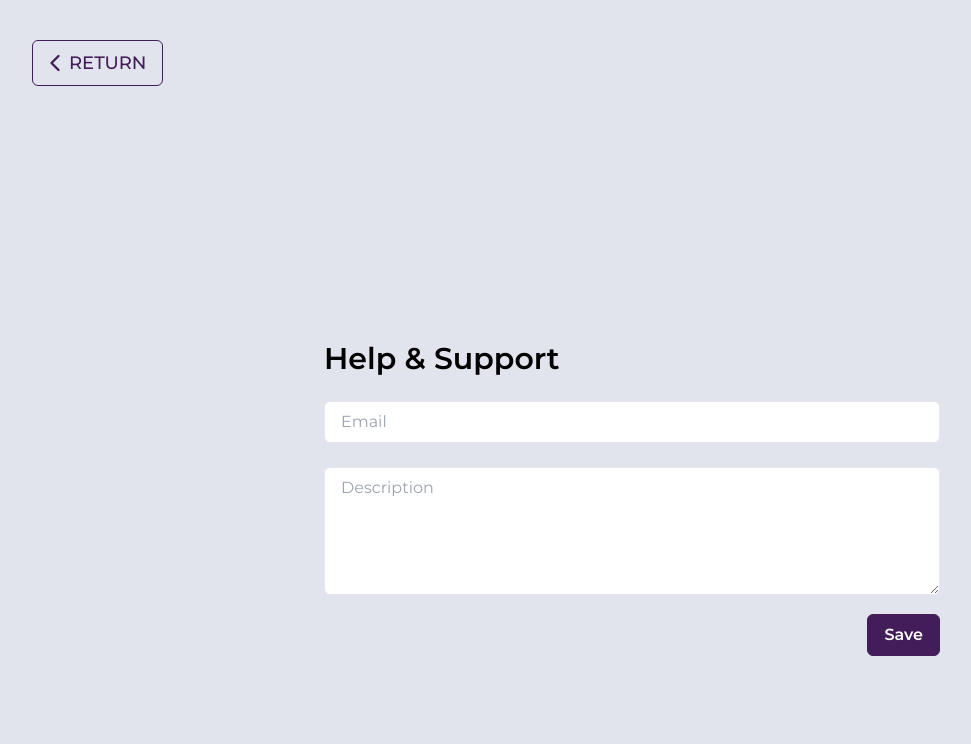
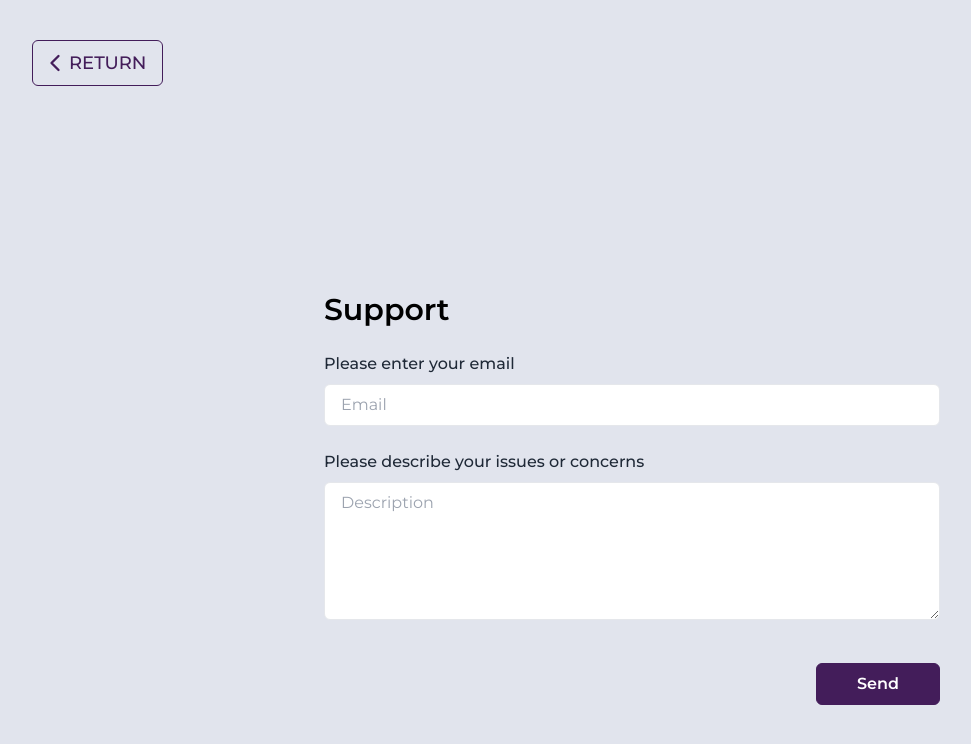
Before and after one commit to bijoymamud/Davisdebard_client, a React (Vite) app: page /Support in a window 1280 px wide. Shown: the top 744 px of the page, without its empty margins (8-979 px from the left). Built offline with nearby package versions, Linux system fonts and the light colour scheme.

Commit message:
help support login

```diff
--- /dev/null
+++ b/src/Pages/HelpSupport/HelpSupportThank.jsx
@@ -0,0 +1,29 @@
+import React from "react";
+import { useNavigate } from "react-router-dom";
+
+export default function HelpSupportThank() {
+  const navigate = useNavigate();
+
+  const handleReturn = () => {
+    navigate("/"); // Navigate to the previous page
+  };
+
+  return (
+    <div className="flex items-center justify-center min-h-screen bg-[#e1e4ed]">
+      <div className=" p-8  text-center max-w-xl">
+        <h1 className="text-3xl font-bold text-[#431D5A] mb-6">Thank You</h1>
+        <p className="text-black/70 mb-8 leading-relaxed font-medium">
+          Thank you for submitting an issue or comment to us. Please allow one
+          business day for a response. In the meantime, be sure to look at our
+          Frequently Asked Questions (FAQ) page here.
+        </p>
+        <button
+          onClick={handleReturn}
+          className="px-10 py-3 text-white hover:bg-[#431D5A] rounded-lg bg-purple-900 transition-colors"
+        >
+          Return
+        </button>
+      </div>
+    </div>
+  );
+}
--- a/src/Pages/HelpSupport/Help_Support.jsx
+++ b/src/Pages/HelpSupport/Help_Support.jsx
@@ -1,56 +1,82 @@
 import { ChevronLeft } from 'lucide-react';
-import React from 'react'
+import React from 'react';
 import { useNavigate } from 'react-router-dom';
-// import Navbar from '../Shared/Navbar';
+import { useForm } from 'react-hook-form';
+import { useHelpSupportMutation } from '../redux/features/baseApi/baseApi';
+
 
 const Help_Support = () => {
+  const navigate = useNavigate();
+  const [helpSupport, { isLoading }] = useHelpSupportMutation();
 
-  const navigate = useNavigate()
+  const {
+    register,
+    handleSubmit,
+    formState: { errors },
+    reset,
+  } = useForm();
+
+  const onSubmit = (data) => {
+    console.log('Form Data:', data);
+    // You can send the form data to your backend here
+    try {
+        const response = helpSupport(data).unwrap();
+        console.log("Submitted Data:", response)
+        reset()
+        navigate("/helpSupportThank");
+    } catch (error) {
+      console.error('Error submitting the form:', error)
+    }
+  };
+
   return (
-    <div className='bg-[#e1e4ed] pt-10'>
+    <div className='bg-[#e1e4ed] md:pt-10 pt-5'>
       <button
         onClick={() => navigate(-1)} // Navigate back to the previous page
- className="flex text-[#431D5A] hover:bg-[#431D5A] hover:text-white border border-[#431D5A] px-2 py-2 rounded-md ms-10 mx-auto"
+        className="flex text-[#431D5A] hover:bg-[#431D5A] hover:text-white border border-[#431D5A] px-2 py-2 ms-6 rounded-md  md:ms-10 mx-auto"
       >
         <ChevronLeft size={28} />
         <h2 className="uppercase text-lg font-medium pr-2">Return</h2>
       </button>
-      <div className=" flex flex-col items-center justify-center h-screen w-full px-6 ">
-      <div className=" xl:w-2/4">
-        <h1 className="text-[30px] text-black font-semibold py-5">Help & Support </h1>
+      <div className="flex flex-col items-center justify-center h-screen w-full px-6">
+        <div className="xl:w-2/4">
+          <h1 className="text-[30px] text-black font-semibold py-5">Support</h1>
+          <form onSubmit={handleSubmit(onSubmit)}>
+            <div className="mb-6">
+              <label className='font-medium text-base'>Please enter your email</label>
               <input
-          type="text"
-          name=""
-          id=""
+                type="email"
                 placeholder="Email"
-          className="border py-2 px-4 rounded-md w-full mb-6"
+                className={`border py-2 px-4 rounded-md w-full mt-2 bg-white ${errors.email ? 'border-red-500' : ''}`}
+                style={{ backgroundColor: 'white' }}
+                {...register('email', {
+                  required: 'Email is required',
+                })}
               />
+              {errors.email && <p className="text-red-500 text-sm mt-1">{errors.email.message}</p>}
+            </div>
 
+            <div className="mb-6">
+              <label className='font-medium text-base'>Please describe your issues or concerns</label>
               <textarea
-          type="text"
-          name=""
-          id=""
                 placeholder="Description"
-          className="border py-2 px-4 rounded-md w-full h-32 "
+                className={`border py-2 px-4 rounded-md w-full mt-2 ${errors.description ? 'border-red-500' : ''}`}
+                rows={5}
+                {...register('description', { required: 'Description is required' })}
               />
+              {errors.description && <p className="text-red-500 text-sm mt-1">{errors.description.message}</p>}
+            </div>
 
             <div className='flex items-center justify-end'>
-       <button className="py-2 text-white bg-[#431D5A] hover:bg-[#431D5A] border border-[#431D5A] mt-3 px-4 rounded-md font-semibold ">Save</button>
+              <button type="submit" className="py-2 text-white bg-[#431D5A] hover:bg-[#431D5A] border border-[#431D5A] mt-3 px-10 rounded-md font-semibold">
+                Send
+              </button>
+            </div>
+          </form>
         </div>
       </div>
     </div>
-  </div>
-  )
-}
+  );
+};
 
 export default Help_Support;
-
-
-
-//  const navigate = useNavigate();<button
-//  onClick={() => navigate(-1)} // Navigate back to the previous page
-//  className="flex text-[#431D5A] hover:bg-[#431D5A] hover:text-white border border-[#431D5A] px-2 py-2 rounded-md"
-// >
-//  <ChevronLeft size={28} />
-//  <h2 className="uppercase text-lg font-medium pr-2">Return</h2>
-// </button>
--- a/src/Pages/Login/Login.jsx
+++ b/src/Pages/Login/Login.jsx
@@ -10,20 +10,43 @@ export default function Login() {
   const { register, handleSubmit, reset } = useForm()
   const [loggedUser, {isLoading}] = useLoggedUserMutation()
   const navigate = useNavigate();
-  const onSubmit = (userData) => {
 
+
+  // const onSubmit = (userData) => {
+
+  //   try {
+  //     const loginResponse = loggedUser(userData).unwrap();
+  //     console.log("logged in response", loginResponse);
+
+
+  //     navigate("/");
+  //   } catch (error) {
+  //     console.log("Login error", error)
+  //   }
+
+  // }
+
+
+
+  const onSubmit = async (userData) => {
     try {
-      const loginResponse = loggedUser(userData).unwrap();
+      const loginResponse = await loggedUser(userData).unwrap();
       console.log("logged in response", loginResponse);
 
-      // for storeing token
-      // localStorage.setItem("token", response.tokens.access);
+      // Save the access_token in localStorage
+      localStorage.setItem("access_token", loginResponse.data.access_token);
+
+      // Display the token in the console
+      console.log("Access Token:", localStorage.getItem("access_token"));
+
+      // Navigate to the home page
       navigate("/");
     } catch (error) {
-      console.log("Login error", error)
+      console.log("Login error", error);
     }
+  };
 
-  }
+
 
   return (
     <div className="min-h-screen flex items-center justify-center bg-[#E1E4ED]">
--- a/src/Pages/Login/ResetPassword.jsx
+++ b/src/Pages/Login/ResetPassword.jsx
@@ -13,11 +13,7 @@ const ResetPassword = () => {
   const onSubmit = async (data) => {
     try {
       const email = localStorage.getItem("email");
-      const otp = localStorage.getItem("otp");
-      if (!email || !otp) {
-        setErrorMessage("Email or OTP not found. Please restart the process.");
-        return;
-      }
+      console.log(email);
 
       const response = await changedPassword({
         email,
--- a/src/Pages/redux/features/baseApi/baseApi.js
+++ b/src/Pages/redux/features/baseApi/baseApi.js
@@ -3,7 +3,15 @@ import { createApi, fetchBaseQuery } from "@reduxjs/toolkit/query/react";
 export const baseApi = createApi({
     reducerPath: 'baseApi',
     baseQuery: fetchBaseQuery({
-        baseUrl: 'http://192.168.10.111:8000/api/v1'
+        baseUrl: 'http://192.168.10.111:8000/api/v1',
+        prepareHeaders: (headers) =>{
+            const token = localStorage.getItem("access_token");
+            if (token) {
+                // Add the token to the Authorization header
+                headers.set("Authorization", `Bearer ${token}`);
+              }
+              return headers;
+        }
     }),
     endpoints: (builder) =>({
 
@@ -17,7 +25,7 @@ export const baseApi = createApi({
         }),
 
 
-        //logging user
+        // logging user
         loggedUser : builder.mutation({
             query: (userData)=>({
                 url: "/login/",
@@ -25,6 +33,10 @@ export const baseApi = createApi({
                 body: userData
             })
         }),
+
+
+
+
 
         //forget password
         forgetPassword : builder.mutation({
@@ -49,13 +61,22 @@ export const baseApi = createApi({
         changedPassword: builder.mutation({
             query: (data) => ({
               url: '/password-reset/confirm/',
-              method: 'PUT',
+              method: 'POST',
               body: data,
-              headers: {
-                'Content-Type': 'application/json',
-              },
             }),
           }),
+
+        //   help & Support
+
+        helpSupport: builder.mutation({
+            query:(data) =>({
+                url: '/help&support/',
+                method: "POST",
+                body: data,
+
+            })
+
+        })
 
 
 
@@ -69,5 +90,8 @@ export const {
     useLoggedUserMutation,
     useForgetPasswordMutation,
     useVerifyOTPMutation,
-    useChangedPasswordMutation
+    useChangedPasswordMutation,
+
+
+    useHelpSupportMutation,
 } = baseApi
--- a/src/Routes/router.jsx
+++ b/src/Routes/router.jsx
@@ -11,6 +11,7 @@ import Faq from "../Pages/Faq/Faq";
 import ChatHistory from "../Pages/Home/ChatHistory/ChatHistory";
 import ForgotPassword from "../Pages/Login/ForgetPassword";
 import ResetPassword from "../Pages/Login/ResetPassword";
+import HelpSupportThank from "../Pages/HelpSupport/HelpSupportThank";
 
 export const router = createBrowserRouter([
     {
@@ -41,6 +42,10 @@ export const router = createBrowserRouter([
           {
             path: '/chatHistory',
             element: <ChatHistory/>
+          },
+          {
+            path: "/helpSupportThank",
+            element: <HelpSupportThank/>
           }
       ]
     },
```
Lines whose indentation alone changed are shown as unchanged.
